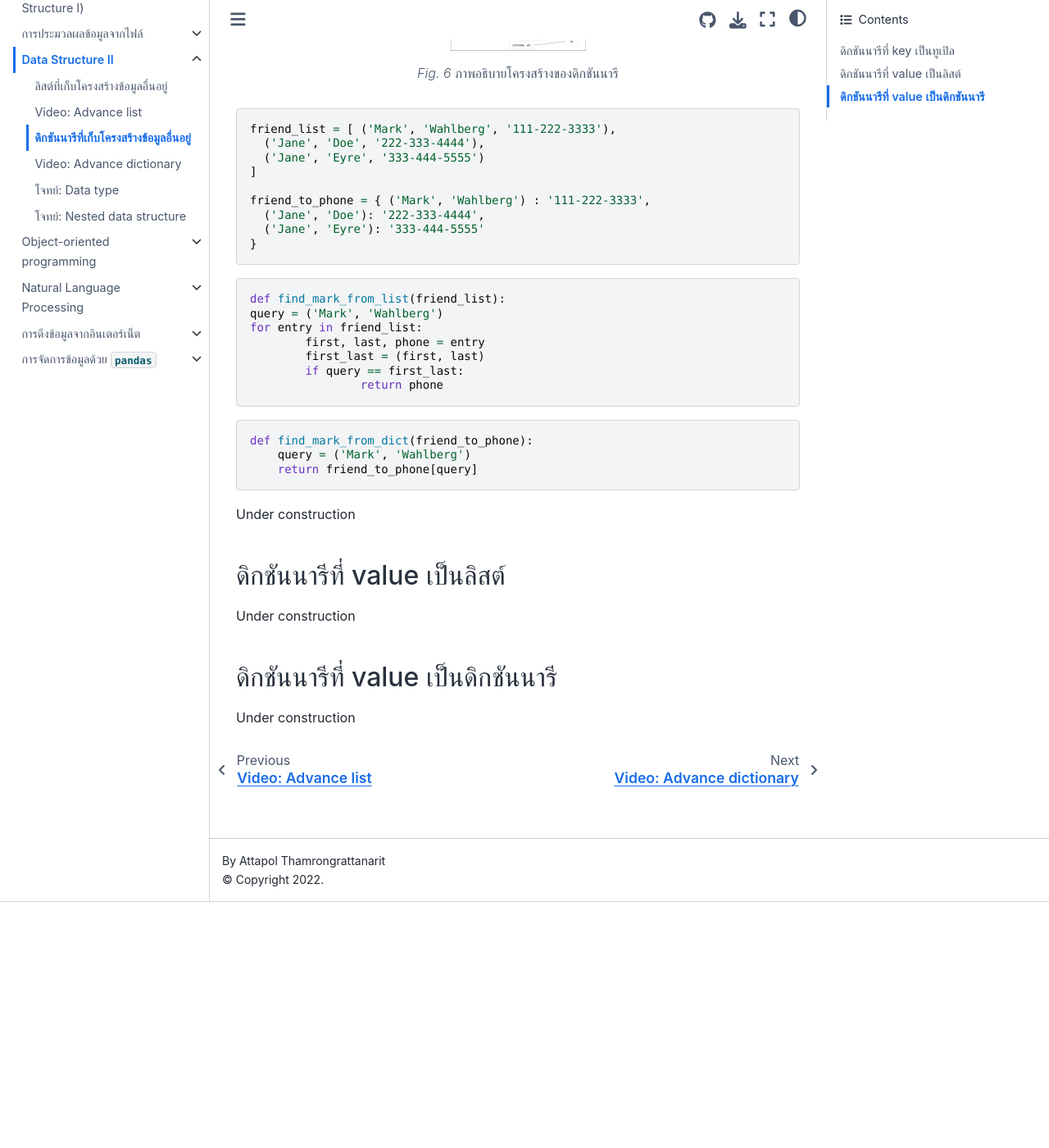
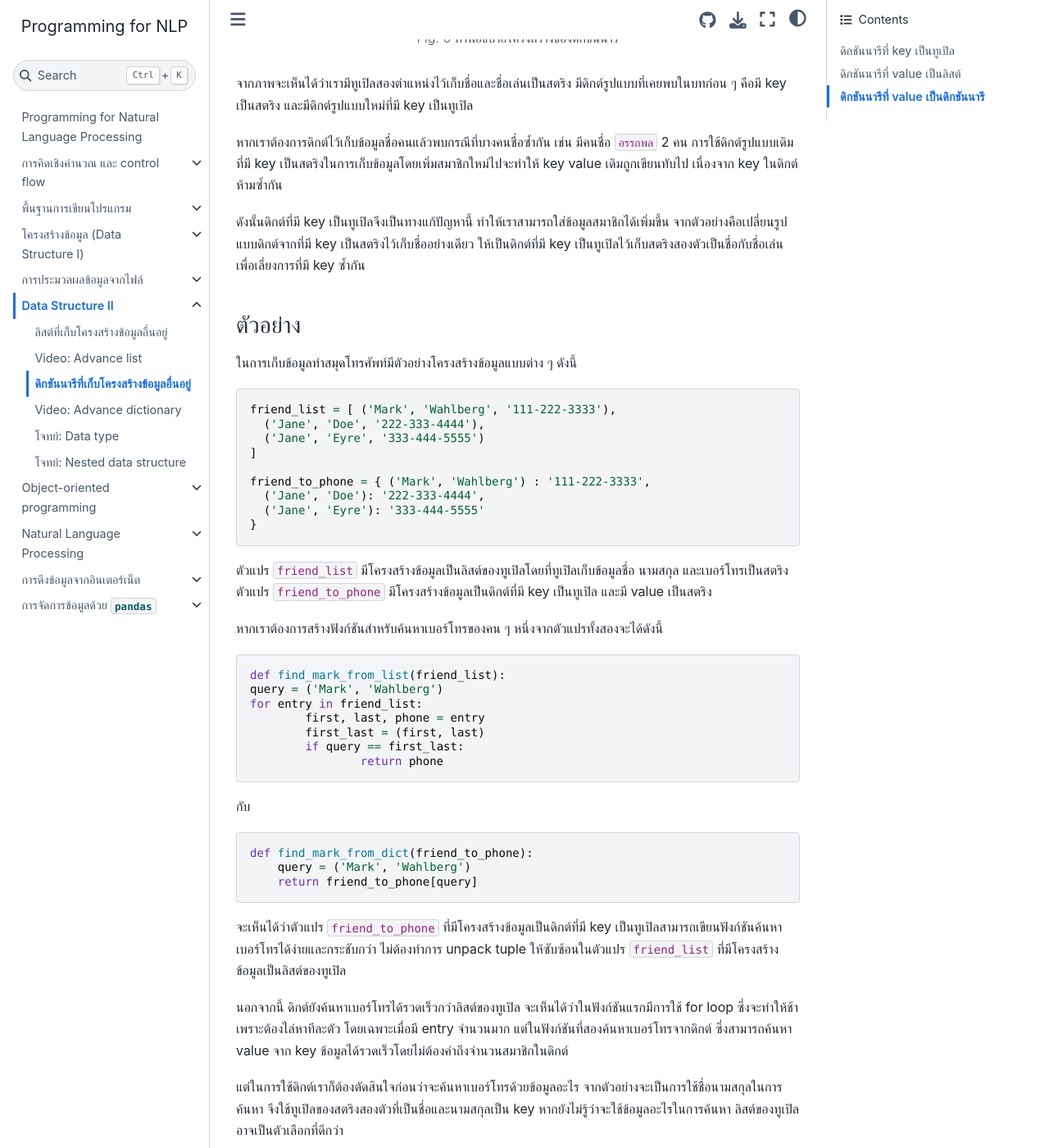
Before and after one commit to attapol/programming-nlp-book, a Jupyter Book: the page built from book/module5/3-nested-dictionary.md, in a window 1280 px wide and 1400 px high, scrolled down 300 px. Shown: the whole window at 82% size. Built offline with Jupyter Book 1.0.4 settings and Sphinx 7.4.7 and the Sphinx Book theme 1.1.4, drawn with Linux system fonts in a browser that asks for light colours.

Commit message:
Write dict of tuple
+ edit typo in nested list

````diff
--- a/book/module5/3-nested-dictionary.md
+++ b/book/module5/3-nested-dictionary.md
@@ -1,6 +1,6 @@
 # ดิกชันนารีที่เก็บโครงสร้างข้อมูลอื่นอยู่
 
-Under construction
+
 ## ดิกชันนารีที่ key เป็นทูเปิล
 
 
@@ -11,6 +11,15 @@ align: center
 ---
 ภาพอธิบายโครงสร้างของดิกชันนารี
 ```
+
+จากภาพจะเห็นได้ว่าเรามีทูเปิลสองตำแหน่งไว้เก็บชื่อและชื่อเล่นเป็นสตริง มีดิกต์รูปแบบที่เคยพบในบทก่อน ๆ คือมี key เป็นสตริง และมีดิกต์รูปแบบใหม่ที่มี key เป็นทูเปิล
+
+หากเราต้องการดิกต์ไว้เก็บข้อมูลชื่อคนแล้วพบกรณีที่บางคนชื่อซ้ำกัน เช่น มีคนชื่อ ```อรรถพล``` 2 คน การใช้ดิกต์รูปแบบเดิมที่มี key เป็นสตริงในการเก็บข้อมูลโดยเพิ่มสมาชิกใหม่ไปจะทำให้ key value เดิมถูกเขียนทับไป เนื่องจาก key ในดิกต์ห้ามซ้ำกัน
+
+ดังนั้นดิกต์ที่มี key เป็นทูเปิลจึงเป็นทางแก้ปัญหานี้ ทำให้เราสามารถใส่ข้อมูลสมาชิกได้เพิ่มขึ้น จากตัวอย่างคือเปลี่ยนรูปแบบดิกต์จากที่มี key เป็นสตริงไว้เก็บชื่ออย่างเดียว ให้เป็นดิกต์ที่มี key เป็นทูเปิลไว้เก็บสตริงสองตัวเป็นชื่อกับชื่อเล่นเพื่อเลี่ยงการที่มี key ซ้ำกัน
+
+#### ตัวอย่าง
+ในการเก็บข้อมูลทำสมุดโทรศัพท์มีตัวอย่างโครงสร้างข้อมูลแบบต่าง ๆ  ดังนี้
 
 ```python
 friend_list = [ ('Mark', 'Wahlberg', '111-222-3333'),
@@ -23,6 +32,9 @@ friend_to_phone = { ('Mark', 'Wahlberg') : '111-222-3333',
   ('Jane', 'Eyre'): '333-444-5555'
 }
 ```
+ตัวแปร ```friend_list``` มีโครงสร้างข้อมูลเป็นลิสต์ของทูเปิลโดยที่ทูเปิลเก็บข้อมูลชื่อ นามสกุล และเบอร์โทรเป็นสตริง ตัวแปร ```friend_to_phone``` มีโครงสร้างข้อมูลเป็นดิกต์ที่มี key เป็นทูเปิล และมี value เป็นสตริง
+
+หากเราต้องการสร้างฟังก์ชันสำหรับค้นหาเบอร์โทรของคน ๆ หนึ่งจากตัวแปรทั้งสองจะได้ดังนี้
 
 ```python
 def find_mark_from_list(friend_list):
@@ -33,6 +45,7 @@ for entry in friend_list:
 	if query == first_last:
 		return phone
 ```
+กับ
 
 ```python
 def find_mark_from_dict(friend_to_phone):
@@ -40,7 +53,12 @@ def find_mark_from_dict(friend_to_phone):
     return friend_to_phone[query]
 ```
 
-Under construction
+จะเห็นได้ว่าตัวแปร ```friend_to_phone``` ที่มีโครงสร้างข้อมูลเป็นดิกต์ที่มี key เป็นทูเปิลสามารถเขียนฟังก์ชันค้นหาเบอร์โทรได้ง่ายและกระชับกว่า ไม่ต้องทำการ unpack tuple ให้ซับซ้อนในตัวแปร ```friend_list```  ที่มีโครงสร้างข้อมูลเป็นลิสต์ของทูเปิล
+
+นอกจากนี้ ดิกต์ยังค้นหาเบอร์โทรได้รวดเร็วกว่าลิสต์ของทูเปิล จะเห็นได้ว่าในฟังก์ชันแรกมีการใช้ for loop ซึ่งจะทำให้ช้า เพราะต้องไล่หาทีละตัว โดยเฉพาะเมื่อมี entry จำนวนมาก แต่ในฟังก์ชันที่สองค้นหาเบอร์โทรจากดิกต์ ซึ่งสามารถค้นหา value จาก key ข้อมูลได้รวดเร็วโดยไม่ต้องคำถึงจำนวนสมาชิกในดิกต์
+
+แต่ในการใช้ดิกต์เราก็ต้องตัดสินใจก่อนว่าจะค้นหาเบอร์โทรด้วยข้อมูลอะไร จากตัวอย่างจะเป็นการใช้ชื่อนามสกุลในการค้นหา จึงใช้ทูเปิลของสตริงสองตัวที่เป็นชื่อและนามสกุลเป็น key  หากยังไม่รู้ว่าจะใช้ข้อมูลอะไรในการค้นหา ลิสต์ของทูเปิลอาจเป็นตัวเลือกที่ดีกว่า
+
 
 ## ดิกชันนารีที่ value เป็นลิสต์
 
````
Also changed, not shown: book/module5/1-nested-list.md (+2 -2 lines).
